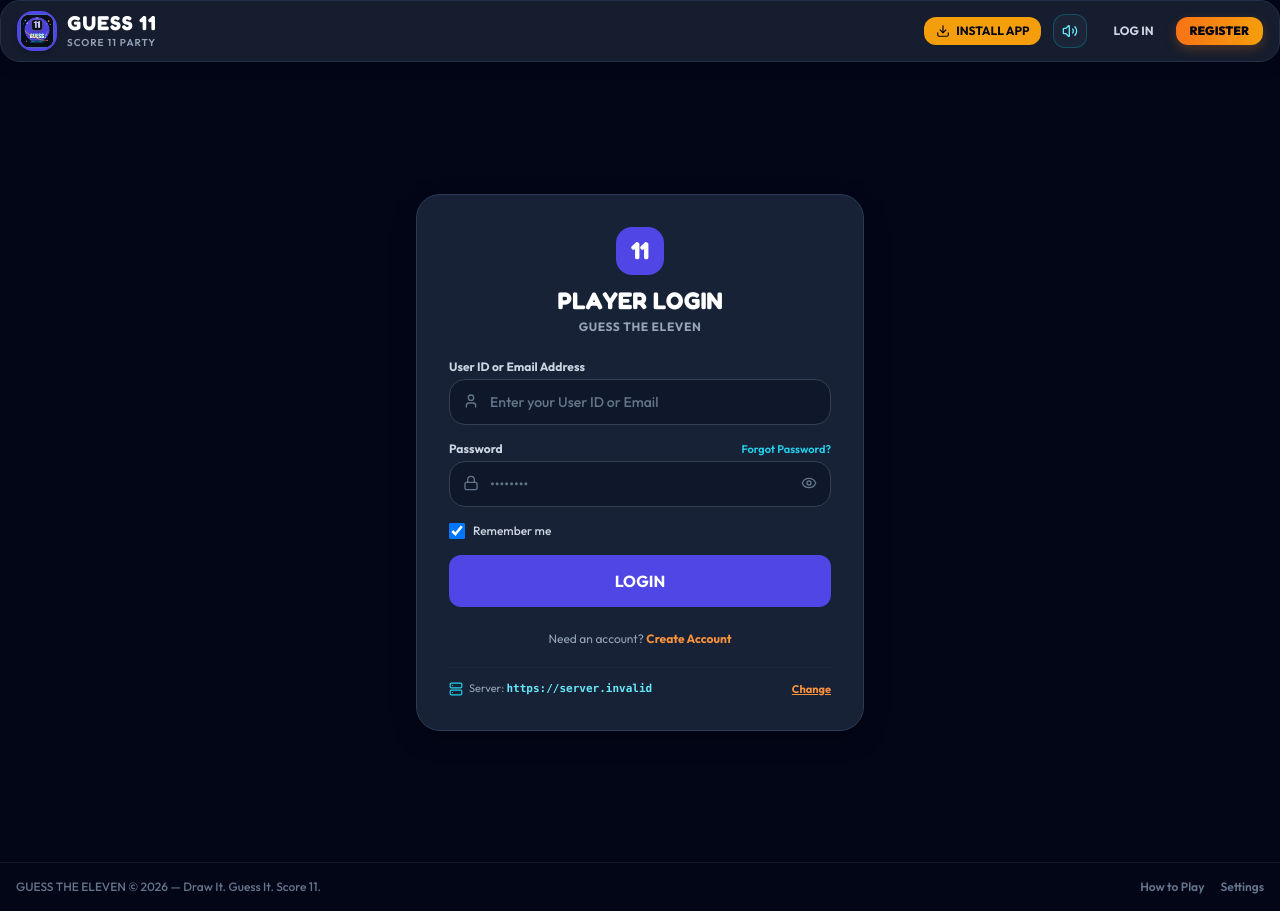
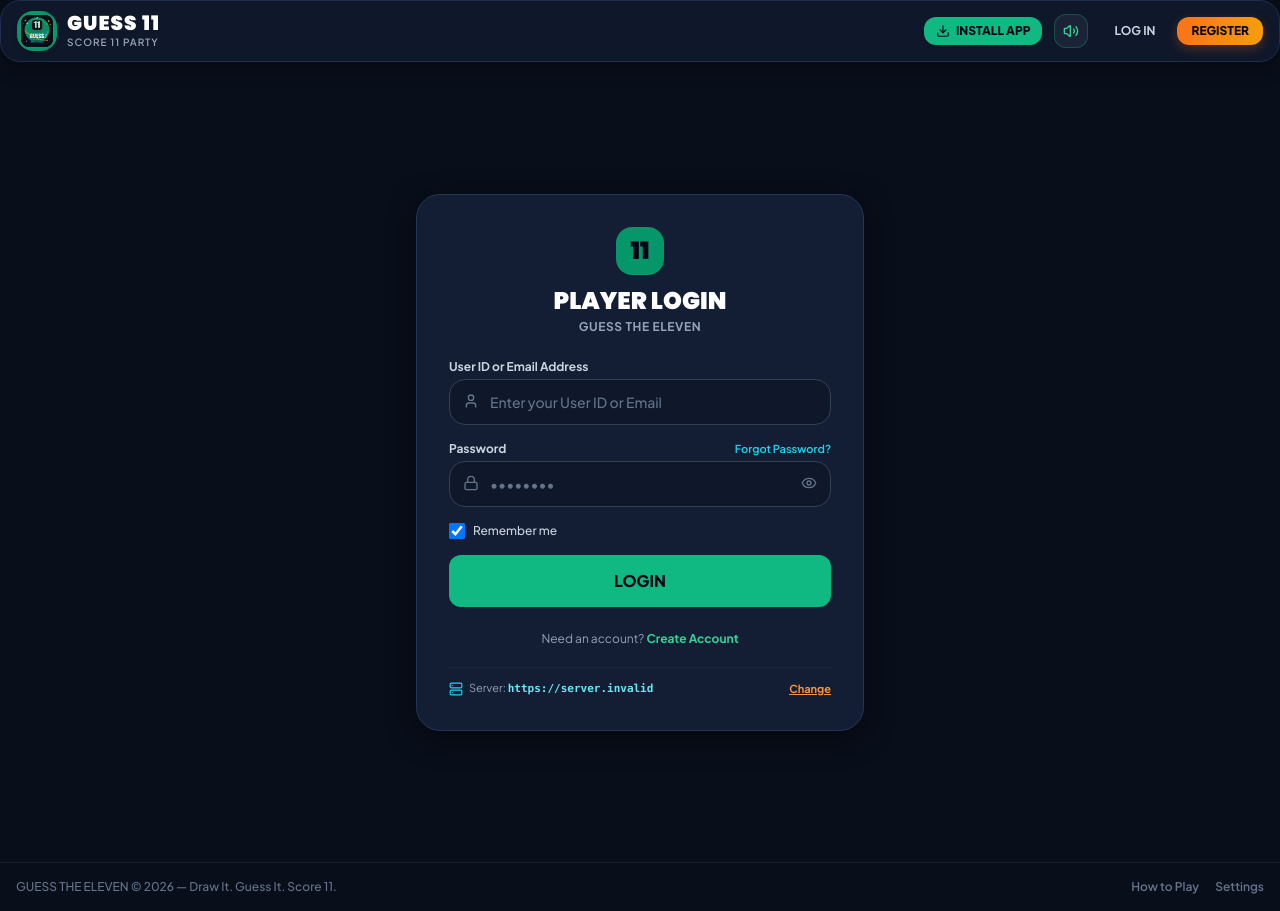
Before and after one commit to karthikeyan-2005-g/guess_11, a React (Vite) app in the folder frontend/: page /login in a window 1280 px wide. Built offline with nearby package versions, Linux system fonts and the light colour scheme; no server answers.

Commit message:
feat(theme): apply Deep Midnight Navy & Vibrant Emerald theme with Plus Jakarta Sans & Poppins fonts

```diff
--- a/frontend/index.html
+++ b/frontend/index.html
@@ -4,7 +4,7 @@
     <meta charset="UTF-8" />
     <link rel="icon" type="image/svg+xml" href="/favicon.svg" />
     <meta name="viewport" content="width=device-width, initial-scale=1.0, maximum-scale=1.0, user-scalable=no, viewport-fit=cover" />
-    <meta name="theme-color" content="#0d1117" />
+    <meta name="theme-color" content="#080e1a" />
     <meta name="apple-mobile-web-app-capable" content="yes" />
     <meta name="apple-touch-fullscreen" content="yes" />
     <meta name="apple-mobile-web-app-status-bar-style" content="black-translucent" />
@@ -20,9 +20,9 @@
     <!-- Google Fonts -->
     <link rel="preconnect" href="https://fonts.googleapis.com" />
     <link rel="preconnect" href="https://fonts.gstatic.com" crossorigin />
-    <link href="https://fonts.googleapis.com/css2?family=Outfit:wght@400;500;600;700;800;900&family=Fredoka:wght@500;600;700&display=swap" rel="stylesheet" />
+    <link href="https://fonts.googleapis.com/css2?family=Plus+Jakarta+Sans:wght@400;500;600;700;800&family=Poppins:wght@500;600;700;800;900&display=swap" rel="stylesheet" />
   </head>
-  <body class="bg-slate-950 text-slate-100 antialiased select-none overflow-x-hidden min-h-screen">
+  <body class="bg-[#080e1a] text-slate-100 antialiased select-none overflow-x-hidden min-h-screen">
     <div id="root"></div>
     <script type="module" src="/src/main.tsx"></script>
   </body>
--- a/frontend/src/components/Header.tsx
+++ b/frontend/src/components/Header.tsx
@@ -40,11 +40,11 @@ export const Header: React.FC = () => {
             onClick={() => audioService.playButtonClick()}
             className="flex items-center gap-2.5 group"
           >
-            <div className="w-10 h-10 rounded-2xl bg-indigo-600 p-0.5 shadow-md group-hover:scale-105 transition-transform overflow-hidden">
+            <div className="w-10 h-10 rounded-2xl bg-emerald-600 p-0.5 shadow-md group-hover:scale-105 transition-transform overflow-hidden">
               <img src="/images/logo.png" alt="Guess The Eleven" className="w-full h-full object-cover rounded-[14px]" />
             </div>
             <div className="flex flex-col">
-              <span className="font-display font-black text-xl tracking-wider text-white group-hover:text-cyan-400 transition-colors leading-none">
+              <span className="font-display font-black text-xl tracking-wider text-white group-hover:text-emerald-400 transition-colors leading-none">
                 GUESS 11
               </span>
               <span className="text-[10px] text-slate-400 font-semibold tracking-widest uppercase mt-0.5">
@@ -60,7 +60,7 @@ export const Header: React.FC = () => {
               <button
                 type="button"
                 onClick={handleInstallClick}
-                className="flex items-center gap-1.5 px-3 py-1.5 rounded-xl bg-amber-500 hover:bg-amber-400 text-slate-950 font-bold text-xs shadow-sm transition-all"
+                className="flex items-center gap-1.5 px-3 py-1.5 rounded-xl bg-emerald-500 hover:bg-emerald-400 text-slate-950 font-black text-xs shadow-sm transition-all"
                 title="Install app on this device"
               >
                 <Download className="w-3.5 h-3.5" />
@@ -75,7 +75,7 @@ export const Header: React.FC = () => {
               onClick={toggleSound}
               className={`p-2 rounded-xl border transition-all ${
                 soundEnabled
-                  ? 'bg-slate-800/80 text-cyan-300 border-cyan-500/30 hover:bg-slate-700'
+                  ? 'bg-slate-800/80 text-emerald-400 border-emerald-500/30 hover:bg-slate-700'
                   : 'bg-slate-900/60 text-slate-500 border-slate-800 hover:text-slate-300'
               }`}
               title={soundEnabled ? 'Mute Sounds' : 'Unmute Sounds'}
--- a/frontend/src/pages/LoginPage.tsx
+++ b/frontend/src/pages/LoginPage.tsx
@@ -79,7 +79,7 @@ export const LoginPage: React.FC = () => {
       >
         {/* Game Logo */}
         <div className="flex flex-col items-center text-center mb-6">
-          <div className="w-12 h-12 rounded-2xl bg-indigo-600 mb-2.5 flex items-center justify-center font-display font-black text-2xl text-white shadow-sm">
+          <div className="w-12 h-12 rounded-2xl bg-emerald-600 mb-2.5 flex items-center justify-center font-display font-black text-2xl text-slate-950 shadow-sm">
             11
           </div>
           <h2 className="font-display font-black text-2xl text-white">PLAYER LOGIN</h2>
@@ -156,7 +156,7 @@ export const LoginPage: React.FC = () => {
                 onChange={(e) => setPassword(e.target.value)}
                 placeholder="••••••••"
                 required
-                className="w-full bg-slate-900/90 text-white placeholder-slate-500 pl-10 pr-10 py-3 rounded-2xl border border-slate-700 focus:border-cyan-400 focus:outline-none focus:ring-2 focus:ring-cyan-400/20 text-sm font-medium transition-all"
+                className="w-full bg-slate-900/90 text-white placeholder-slate-500 pl-10 pr-10 py-3 rounded-2xl border border-slate-700 focus:border-emerald-400 focus:outline-none focus:ring-2 focus:ring-emerald-400/20 text-sm font-medium transition-all"
               />
               <button
                 type="button"
@@ -175,7 +175,7 @@ export const LoginPage: React.FC = () => {
                 type="checkbox"
                 checked={rememberMe}
                 onChange={(e) => setRememberMe(e.target.checked)}
-                className="w-4 h-4 rounded border-slate-700 text-cyan-500 focus:ring-cyan-400 bg-slate-900"
+                className="w-4 h-4 rounded border-slate-700 text-emerald-500 focus:ring-emerald-400 bg-slate-900"
               />
               Remember me
             </label>
@@ -185,7 +185,7 @@ export const LoginPage: React.FC = () => {
           <button
             type="submit"
             disabled={isSubmitting}
-            className="w-full py-3.5 rounded-xl bg-indigo-600 hover:bg-indigo-500 text-white font-bold text-base shadow-sm disabled:opacity-50 flex items-center justify-center gap-2 transform active:scale-95 transition-all mt-4"
+            className="w-full py-3.5 rounded-xl bg-emerald-500 hover:bg-emerald-400 text-slate-950 font-black text-base shadow-sm disabled:opacity-50 flex items-center justify-center gap-2 transform active:scale-95 transition-all mt-4"
           >
             {isSubmitting ? (
               <div className="w-5 h-5 border-2 border-slate-950 border-t-transparent rounded-full animate-spin" />
@@ -200,7 +200,7 @@ export const LoginPage: React.FC = () => {
           <Link
             to="/register"
             onClick={() => audioService.playButtonClick()}
-            className="text-orange-400 hover:underline font-bold"
+            className="text-emerald-400 hover:underline font-bold"
           >
             Create Account
           </Link>
--- a/frontend/src/pages/RegisterPage.tsx
+++ b/frontend/src/pages/RegisterPage.tsx
@@ -304,7 +304,7 @@ export const RegisterPage: React.FC = () => {
           <button
             type="submit"
             disabled={isSubmitting}
-            className="w-full py-3.5 rounded-xl bg-indigo-600 hover:bg-indigo-500 text-white font-bold text-base shadow-sm disabled:opacity-50 flex items-center justify-center gap-2 transform active:scale-95 transition-all mt-4"
+            className="w-full py-3.5 rounded-xl bg-emerald-500 hover:bg-emerald-400 text-slate-950 font-black text-base shadow-sm disabled:opacity-50 flex items-center justify-center gap-2 transform active:scale-95 transition-all mt-4"
           >
             {isSubmitting ? (
               <div className="w-5 h-5 border-2 border-slate-950 border-t-transparent rounded-full animate-spin" />
@@ -319,7 +319,7 @@ export const RegisterPage: React.FC = () => {
           <Link
             to="/login"
             onClick={() => audioService.playButtonClick()}
-            className="text-cyan-400 hover:underline font-bold"
+            className="text-emerald-400 hover:underline font-bold"
           >
             Log In here
           </Link>
--- a/frontend/src/styles/index.css
+++ b/frontend/src/styles/index.css
@@ -8,42 +8,46 @@
   }
 
   body {
-    background-color: #0b0f19;
-    color: #f8fafc;
-    font-family: 'Outfit', sans-serif;
+    background-color: #080e1a;
+    color: #f1f5f9;
+    font-family: 'Plus Jakarta Sans', sans-serif;
     min-height: 100vh;
+  }
+
+  h1, h2, h3, h4, h5, h6 {
+    font-family: 'Poppins', sans-serif;
   }
 }
 
-/* Simple, Clean Card Panels (Beginner-friendly modern design) */
+/* Deep Midnight Navy & Emerald Cards */
 .glass-panel {
-  background-color: #151d2e;
-  border: 1px solid #232f48;
+  background-color: #0f172a;
+  border: 1px solid #1e2e4a;
   border-radius: 1.25rem;
-  box-shadow: 0 4px 16px rgba(0, 0, 0, 0.2);
+  box-shadow: 0 4px 20px rgba(0, 0, 0, 0.35);
 }
 
 .glass-panel-elevated {
-  background-color: #182236;
-  border: 1px solid #2c3a57;
+  background-color: #131d33;
+  border: 1px solid #243656;
   border-radius: 1.5rem;
-  box-shadow: 0 8px 24px rgba(0, 0, 0, 0.28);
+  box-shadow: 0 8px 30px rgba(0, 0, 0, 0.45);
 }
 
 .glass-card {
-  background-color: #151d2e;
-  border: 1px solid #232f48;
+  background-color: #0f172a;
+  border: 1px solid #1e2e4a;
   border-radius: 1rem;
-  box-shadow: 0 2px 8px rgba(0, 0, 0, 0.12);
+  box-shadow: 0 2px 10px rgba(0, 0, 0, 0.25);
 }
 
 /* Clean text colors */
 .text-gradient-purple-cyan {
-  color: #38bdf8;
+  color: #10b981;
 }
 
 .text-gradient-orange-gold {
-  color: #fbbf24;
+  color: #34d399;
 }
 
 /* Custom clean scrollbars */
@@ -53,15 +57,15 @@
 }
 
 ::-webkit-scrollbar-track {
-  background: #0b0f19;
+  background: #080e1a;
   border-radius: 9999px;
 }
 
 ::-webkit-scrollbar-thumb {
-  background: #334155;
+  background: #1e2e4a;
   border-radius: 9999px;
 }
 
 ::-webkit-scrollbar-thumb:hover {
-  background: #475569;
+  background: #10b981;
 }
--- a/frontend/tailwind.config.js
+++ b/frontend/tailwind.config.js
@@ -6,21 +6,23 @@ export default {
     extend: {
       colors: {
         game: {
-          dark: '#080c16',
-          card: '#0f172a',
-          border: '#1e293b',
-          accent: '#06b6d4', // neon cyan
-          primary: '#8b5cf6', // purple
-          secondary: '#ec4899', // pink
-          gold: '#f59e0b', // amber
-          success: '#10b981', // emerald
-          danger: '#ef4444', // red
-          eleven: '#f97316', // neon orange
+          dark: '#080e1a', // Deep Midnight Navy background
+          navy: '#0c1527', // Deep navy surface
+          card: '#111c35', // Clean midnight card
+          cardElevated: '#162342', // Elevated card
+          border: '#1e3056', // Soft navy border
+          accent: '#10b981', // Vibrant Emerald
+          primary: '#10b981', // Emerald
+          secondary: '#0ea5e9', // Sky blue companion
+          gold: '#f59e0b', // Amber/gold
+          success: '#10b981', // Emerald success
+          danger: '#ef4444', // Red
+          eleven: '#10b981', // Emerald
         },
       },
       fontFamily: {
-        sans: ['Outfit', 'sans-serif'],
-        display: ['Fredoka', 'cursive', 'sans-serif'],
+        sans: ['"Plus Jakarta Sans"', 'sans-serif'],
+        display: ['Poppins', 'sans-serif'],
       },
       animation: {
         'pulse-fast': 'pulse 1s cubic-bezier(0.4, 0, 0.6, 1) infinite',
```
Also changed, not shown: frontend/src/App.tsx (+7 -7 lines), frontend/src/pages/CreateRoomPage.tsx (+10 -10 lines), frontend/src/pages/HomePage.tsx (+9 -9 lines), frontend/src/pages/JoinRoomPage.tsx (+4 -4 lines), frontend/src/pages/LobbyPage.tsx (+4 -4 lines), frontend/src/pages/WelcomePage.tsx (+4 -4 lines).
